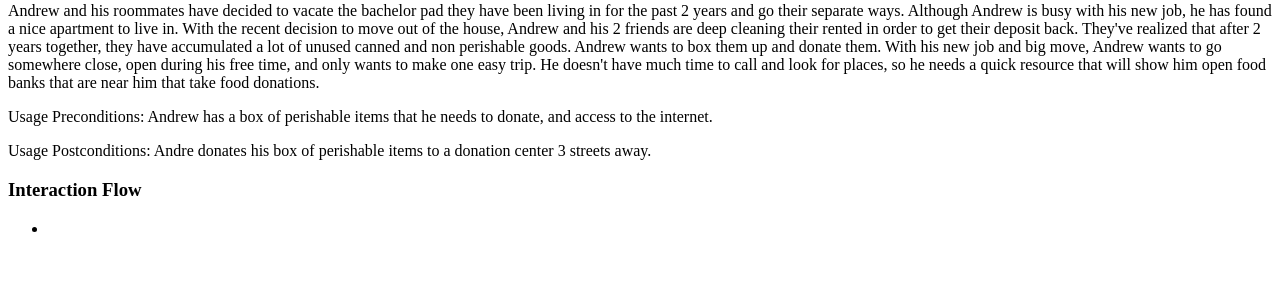
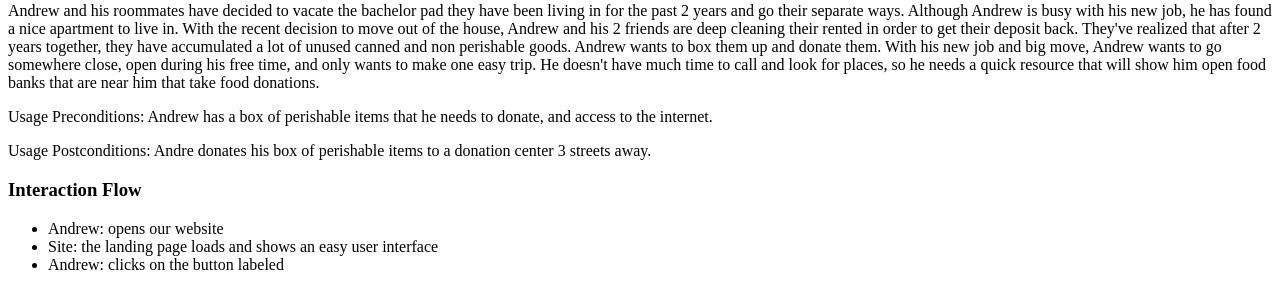
Before and after one commit to fullStackMartinez/feeding-our-past, a PHP site: page /epic/persona-1.php in a window 1280 px wide. Shown: the part 664-954 px from the top of the page. Before the commit the page ends 896 px from the top, so only its background shows below. Run offline with PHP 8.4, Linux system fonts and the light colour scheme.

Commit message:
added Persona for Volunteer

```diff
--- a/epic/persona-1.php
+++ b/epic/persona-1.php
@@ -49,7 +49,9 @@
 		<section>
 			<h3>Interaction Flow</h3>
 			<ul>
-				<li></li>
+				<li>Andrew: opens our website</li>
+				<li>Site: the landing page loads and shows an easy user interface</li>
+				<li>Andrew: clicks on the button labeled </li>
 			</ul>
 		</section>
 
```
